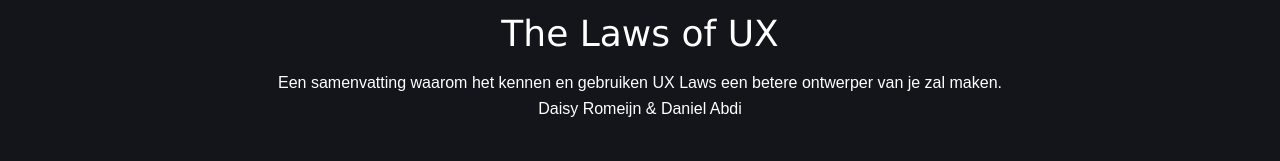
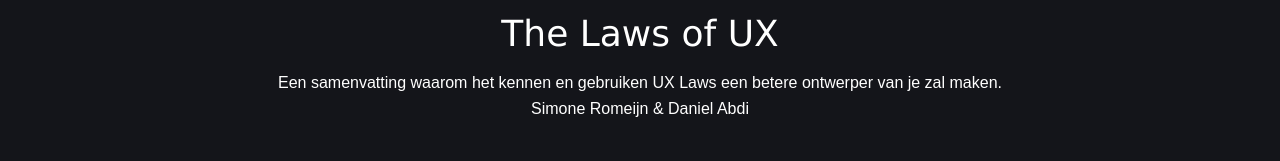
Before and after one commit to D-Abdi/UX-Laws, a Vue app: page / in a window 1280 px wide. Shown: the part 447-608 px from the top of the page. Built offline with nearby package versions, Linux system fonts and the light colour scheme.

Commit message:
Update Hero.vue

```diff
--- a/src/components/Hero.vue
+++ b/src/components/Hero.vue
@@ -43,7 +43,7 @@
         <p class="mb-8 leading-relaxed">
           Een samenvatting waarom het kennen en gebruiken UX Laws een betere
           ontwerper van je zal maken.<br />
-          Daisy Romeijn & Daniel Abdi
+          Simone Romeijn & Daniel Abdi
         </p>
         <div
           class="flex justify-center"
```
